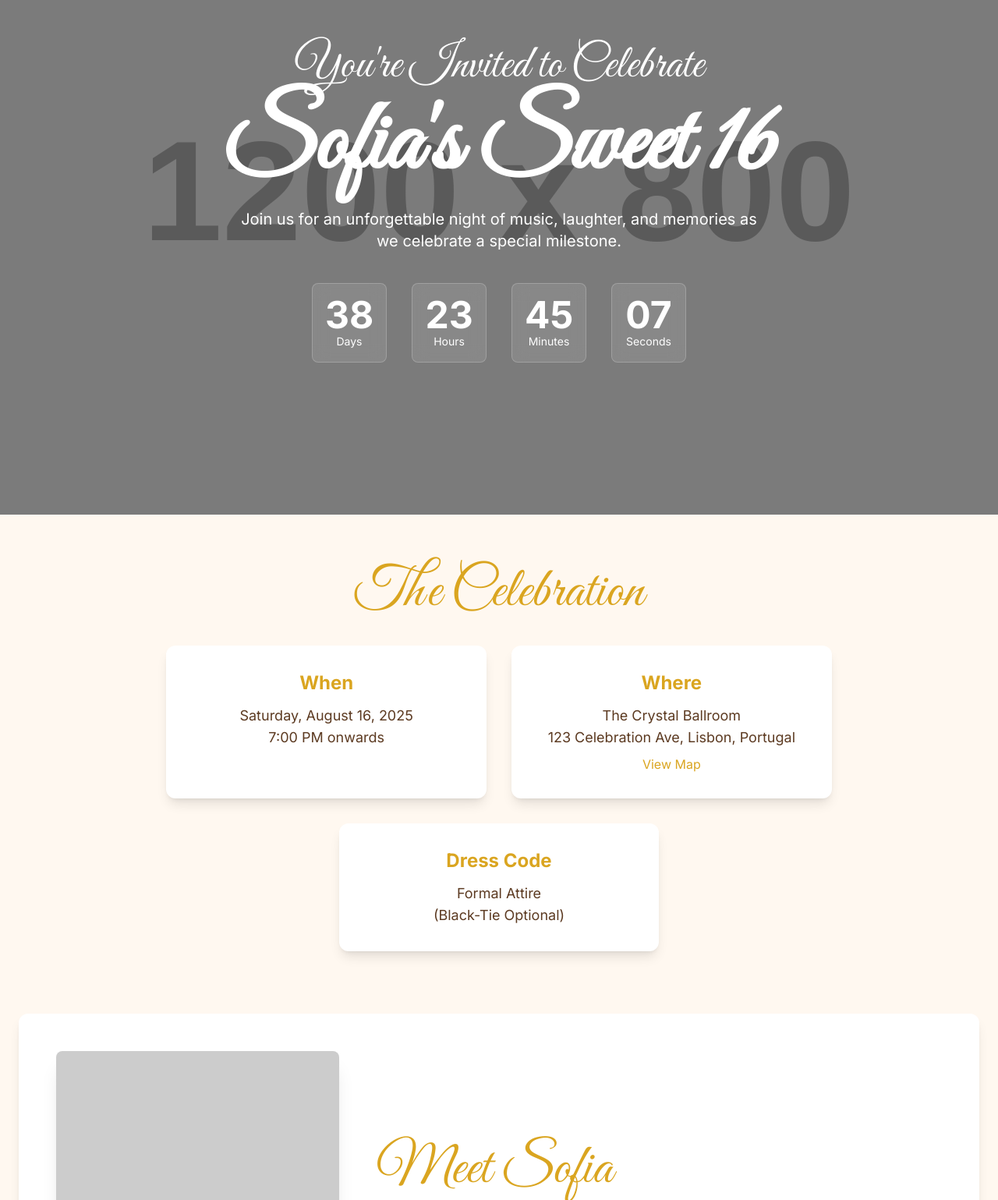
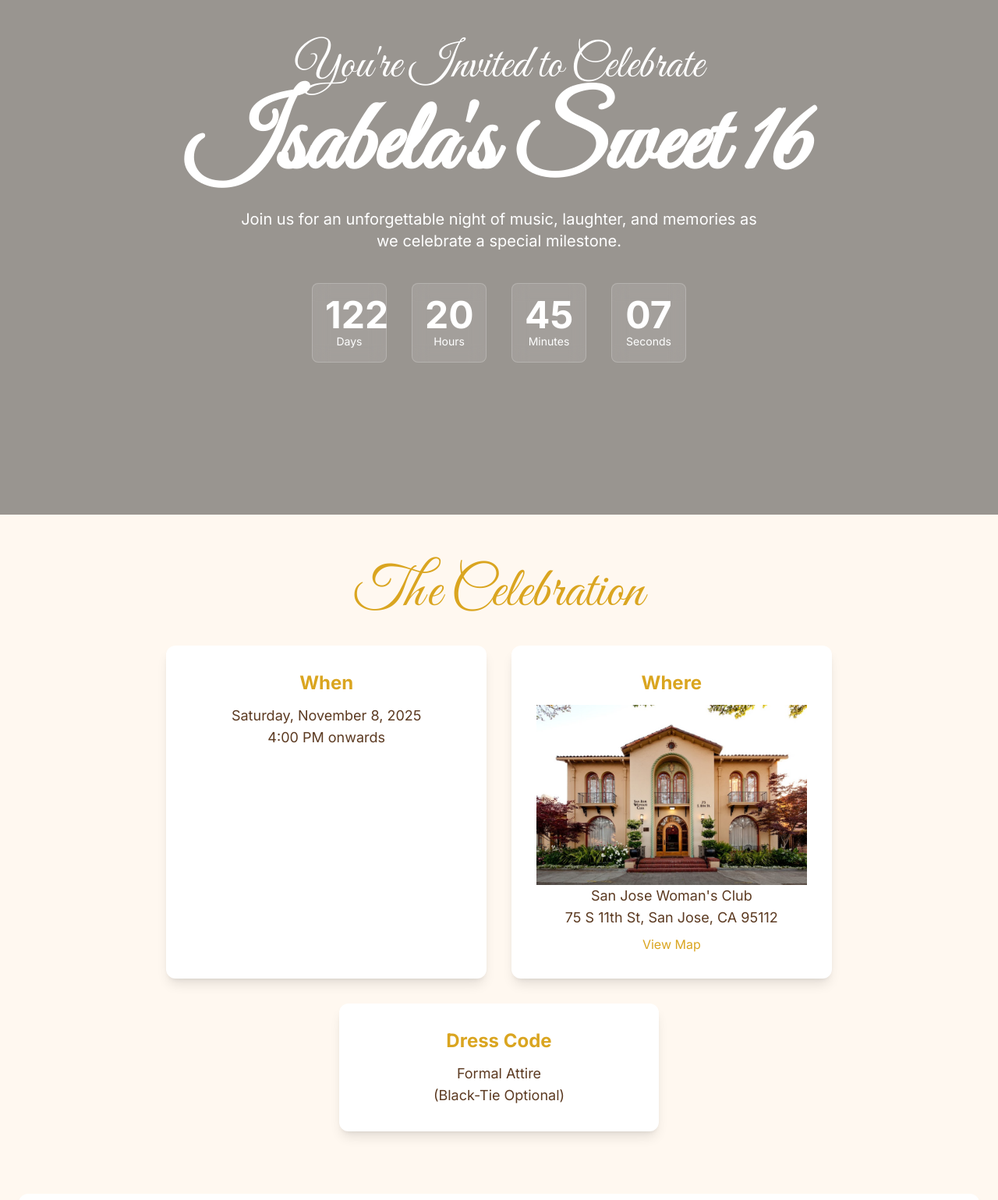
Before and after one commit to deguilardi/isabela-sweet-16, a plain HTML site: page index.html in a window 1280 px wide. Shown: the part 140-1679 px from the top of the page at 78% size. Drawn offline with nearby package versions, Linux system fonts and the light colour scheme; placeholder pictures from the web are drawn by us.

Commit message:
A few basic adjustments

```diff
--- a/index.html
+++ b/index.html
@@ -3,7 +3,7 @@
 <head>
     <meta charset="UTF-8">
     <meta name="viewport" content="width=device-width, initial-scale=1.0">
-    <title>Sofia's Sweet 16 Celebration</title>
+    <title>Isabela's Sweet 16 Celebration</title>
     <script src="https://cdn.tailwindcss.com"></script>
     <link rel="preconnect" href="https://fonts.googleapis.com">
     <link rel="preconnect" href="https://fonts.gstatic.com" crossorigin>
@@ -52,28 +52,28 @@
 <body class="bg-secondary">
 
     <!-- Header & Hero Section -->
-    <header class="relative min-h-screen flex flex-col items-center justify-center text-white text-center p-6 bg-cover bg-center" style="background-image: url('https://placehold.co/1200x800/FADADD/FFFFFF?text=Sofia');">
+    <header class="relative min-h-screen flex flex-col items-center justify-center text-white text-center p-6 bg-cover bg-center">
         <div class="absolute inset-0 bg-black/40"></div>
         <div class="relative z-10">
             <h2 class="font-handwriting text-4xl md:text-6xl mb-2">You're Invited to Celebrate</h2>
-            <h1 class="font-handwriting text-7xl md:text-9xl font-bold text-shadow-lg">Sofia's Sweet 16</h1>
+            <h1 class="font-handwriting text-7xl md:text-9xl font-bold text-shadow-lg">Isabela's Sweet 16</h1>
             <p class="mt-4 text-lg md:text-xl max-w-2xl mx-auto">Join us for an unforgettable night of music, laughter, and memories as we celebrate a special milestone.</p>
 
             <!-- Countdown Timer -->
-            <div id="countdown" class="flex justify-center gap-4 md:gap-8 mt-10">
-                <div class="countdown-item p-4 rounded-lg text-center w-24">
+            <div id="countdown" class="flex justify-center gap-2 sm:gap-4 md:gap-8 mt-10">
+                <div class="countdown-item p-2 sm:p-4 rounded-lg text-center w-20 sm:w-24">
                     <span id="days" class="text-4xl md:text-5xl font-bold">00</span>
                     <span class="block text-sm">Days</span>
                 </div>
-                <div class="countdown-item p-4 rounded-lg text-center w-24">
+                <div class="countdown-item p-2 sm:p-4 rounded-lg text-center w-20 sm:w-24">
                     <span id="hours" class="text-4xl md:text-5xl font-bold">00</span>
                     <span class="block text-sm">Hours</span>
                 </div>
-                <div class="countdown-item p-4 rounded-lg text-center w-24">
+                <div class="countdown-item p-2 sm:p-4 rounded-lg text-center w-20 sm:w-24">
                     <span id="minutes" class="text-4xl md:text-5xl font-bold">00</span>
                     <span class="block text-sm">Minutes</span>
                 </div>
-                <div class="countdown-item p-4 rounded-lg text-center w-24">
+                <div class="countdown-item p-2 sm:p-4 rounded-lg text-center w-20 sm:w-24">
                     <span id="seconds" class="text-4xl md:text-5xl font-bold">00</span>
                     <span class="block text-sm">Seconds</span>
                 </div>
@@ -90,15 +90,16 @@
                 <!-- When -->
                 <div class="bg-white p-8 rounded-xl shadow-lg w-full md:w-1/3">
                     <h3 class="font-bold text-2xl text-accent mb-3">When</h3>
-                    <p class="text-lg">Saturday, August 16, 2025</p>
-                    <p class="text-lg">7:00 PM onwards</p>
+                    <p class="text-lg">Saturday, November 8, 2025</p>
+                    <p class="text-lg">4:00 PM onwards</p>
                 </div>
                 <!-- Where -->
                 <div class="bg-white p-8 rounded-xl shadow-lg w-full md:w-1/3">
                     <h3 class="font-bold text-2xl text-accent mb-3">Where</h3>
-                    <p class="text-lg">The Crystal Ballroom</p>
-                    <p class="text-lg">123 Celebration Ave, Lisbon, Portugal</p>
-                    <a href="https://www.google.com/maps/search/?api=1&query=Lisbon" target="_blank" class="text-accent hover:underline mt-2 inline-block">View Map</a>
+                    <img src="./assets/san-jose-womens-club-facade-small.jpg" />
+                    <p class="text-lg">San Jose Woman's Club</p>
+                    <p class="text-lg">75 S 11th St, San Jose, CA 95112</p>
+                    <a href="https://maps.app.goo.gl/a7cLP1qWf3bu9RvZ7" target="_blank" class="text-accent hover:underline mt-2 inline-block">View Map</a>
                 </div>
                 <!-- Dress Code -->
                 <div class="bg-white p-8 rounded-xl shadow-lg w-full md:w-1/3">
@@ -109,15 +110,15 @@
             </div>
         </section>
 
-        <!-- About Sofia Section -->
+        <!-- About Isabela Section -->
         <section id="about" class="scroll-animate flex flex-col md:flex-row items-center gap-12 my-20 bg-white p-12 rounded-xl shadow-lg">
             <div class="md:w-1/3">
-                <img src="https://placehold.co/400x500/FADADD/5C3A21?text=Sofia" alt="Portrait of Sofia" class="rounded-lg shadow-xl w-full">
+                <img src="https://placehold.co/400x500/FADADD/5C3A21?text=Isabela" alt="Portrait of Isabela" class="rounded-lg shadow-xl w-full">
             </div>
             <div class="md:w-2/3 text-center md:text-left">
-                <h2 class="font-handwriting text-5xl md:text-7xl text-accent mb-4">Meet Sofia</h2>
+                <h2 class="font-handwriting text-5xl md:text-7xl text-accent mb-4">Meet Isabela</h2>
                 <p class="text-lg leading-relaxed mb-4">I'm so excited to be turning sixteen and I can't wait to celebrate this huge moment with all of my favorite people. Your friendship and love mean the world to me. Let's make this a night to remember forever!</p>
-                <p class="text-lg leading-relaxed font-bold">- With love, Sofia</p>
+                <p class="text-lg leading-relaxed font-bold">- With love, Isabela</p>
             </div>
         </section>
 
@@ -136,7 +137,7 @@
         <section id="rsvp" class="scroll-animate text-center my-20 bg-white p-12 rounded-xl shadow-lg">
             <h2 class="font-handwriting text-5xl md:text-7xl text-accent mb-4">Will You Be There?</h2>
             <p class="max-w-xl mx-auto mb-8 text-lg">Please let us know if you can make it by July 25, 2025. We can't wait to see you!</p>
-            <a href="mailto:rsvp.sofia16@example.com?subject=RSVP for Sofia's Sweet 16" class="btn-primary font-bold py-4 px-10 rounded-full text-lg inline-block">
+            <a href="mailto:rsvp.Isabela16@example.com?subject=RSVP for Isabela's Sweet 16" class="btn-primary font-bold py-4 px-10 rounded-full text-lg inline-block">
                 RSVP Now
             </a>
         </section>
@@ -146,12 +147,12 @@
     <!-- Footer -->
     <footer class="text-center py-8 bg-primary text-white">
         <p class="font-handwriting text-3xl">Thank you for being a part of this special day!</p>
-        <p class="mt-2">&copy; 2025 Sofia's Sweet Sixteen Celebration</p>
+        <p class="mt-2">&copy; 2025 Isabela's Sweet Sixteen Celebration</p>
     </footer>
 
     <script>
         // Set the date we're counting down to
-        const countDownDate = new Date("Aug 16, 2025 19:00:00").getTime();
+        const countDownDate = new Date("Nov 8, 2025 16:00:00").getTime();
 
         // Update the count down every 1 second
         const x = setInterval(function() {
```
Also changed, not shown: assets/san-jose-womens-club-facade-small.jpg (added), assets/san-jose-womens-club-facade.jpg (added), 1 other file.
